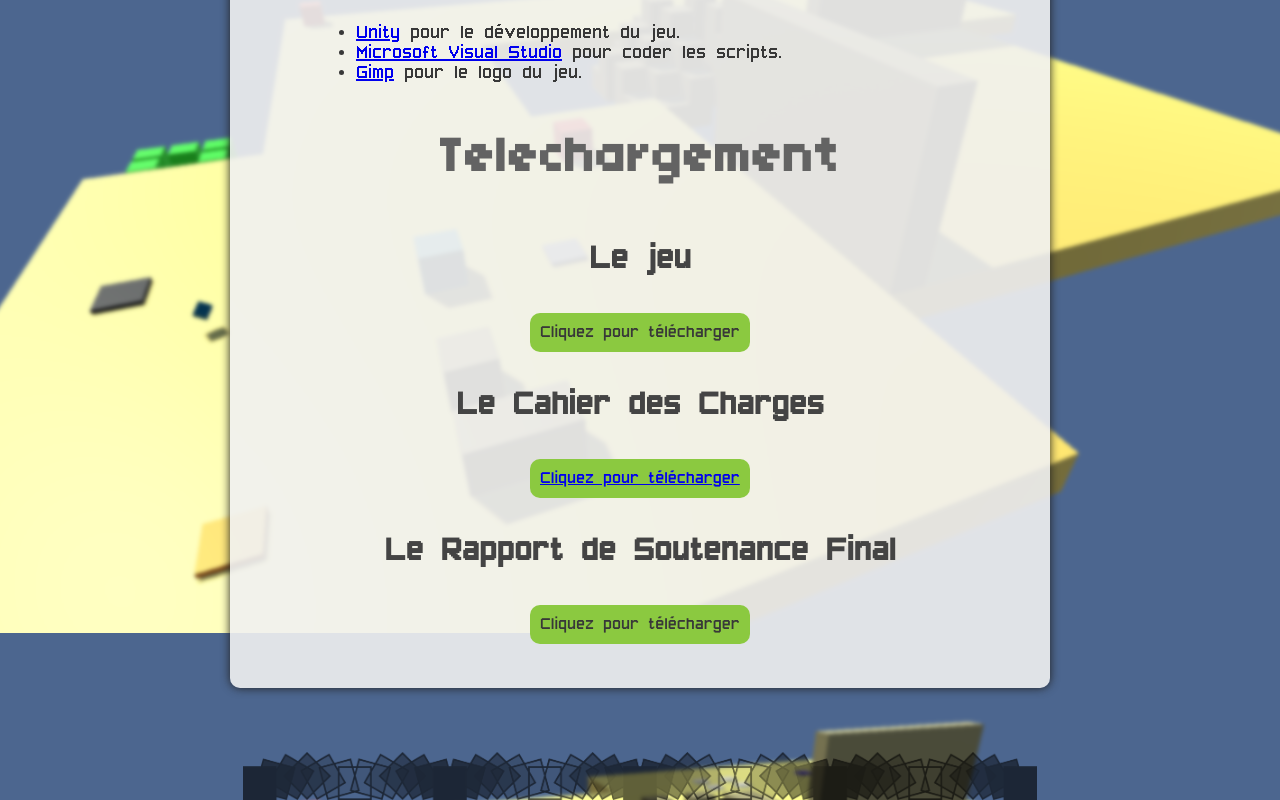
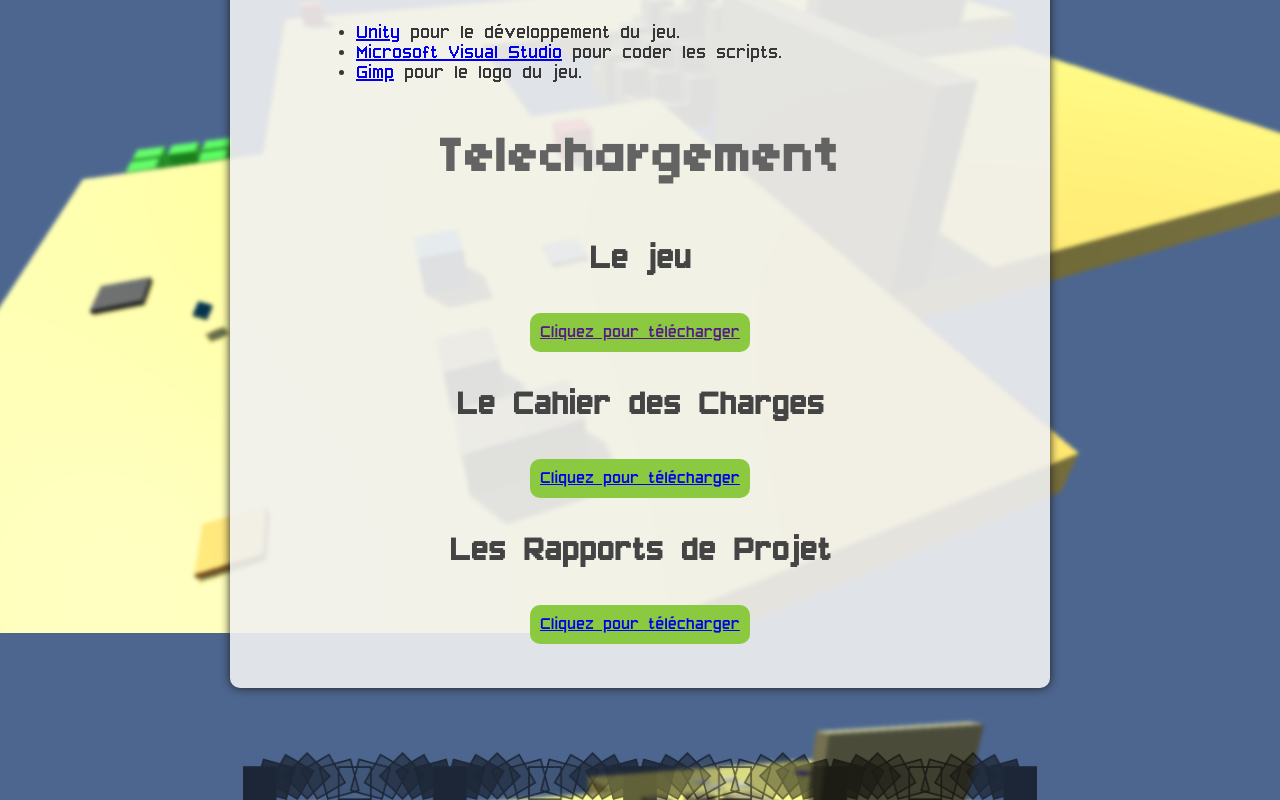
Before and after one commit to guccitaps/guccitaps.github.io, a plain HTML site: page Liens.html in a window 1280 px wide. Shown: the part 967-1767 px from the top of the page. Drawn offline with Linux system fonts and the light colour scheme; a web font is replaced by a local one.

Commit message:
testdownload
rapports de projet ajoutés

```diff
--- a/Liens.html
+++ b/Liens.html
@@ -50,13 +50,13 @@
                 <h2>Telechargement</h2><br>
 
                 <h3>Le jeu</h3><br><br>
-                <p id="telecharge"><a href=""></a>Cliquez pour télécharger</p><br><br>
+                <p id="telecharge"><a href="">Cliquez pour télécharger</a></p><br><br>
 
                 <h3>Le Cahier des Charges</h3><br><br>
                 <p id="telecharge"><a href="Download/cahier.pdf">Cliquez pour télécharger</a></p><br><br>
 
-                <h3>Le Rapport de Soutenance Final</h3><br><br>
-                <p id="telecharge"><a href=""></a>Cliquez pour télécharger</p><br>
+                <h3>Les Rapports de Projet</h3><br><br>
+                <p id="telecharge"><a href="Download/Rapports.zip">Cliquez pour télécharger</a></p><br>
 
             </section>
         </div>
```
Also changed, not shown: 1 other file.
